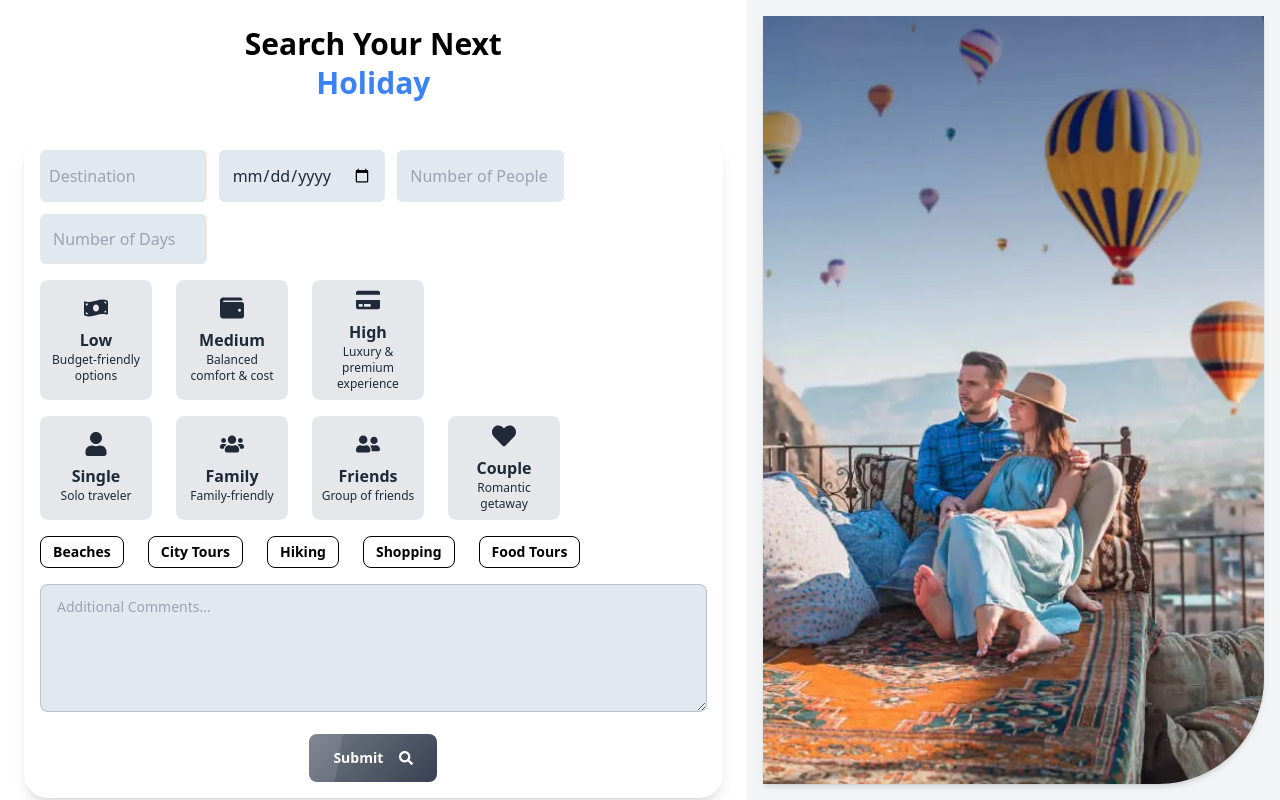
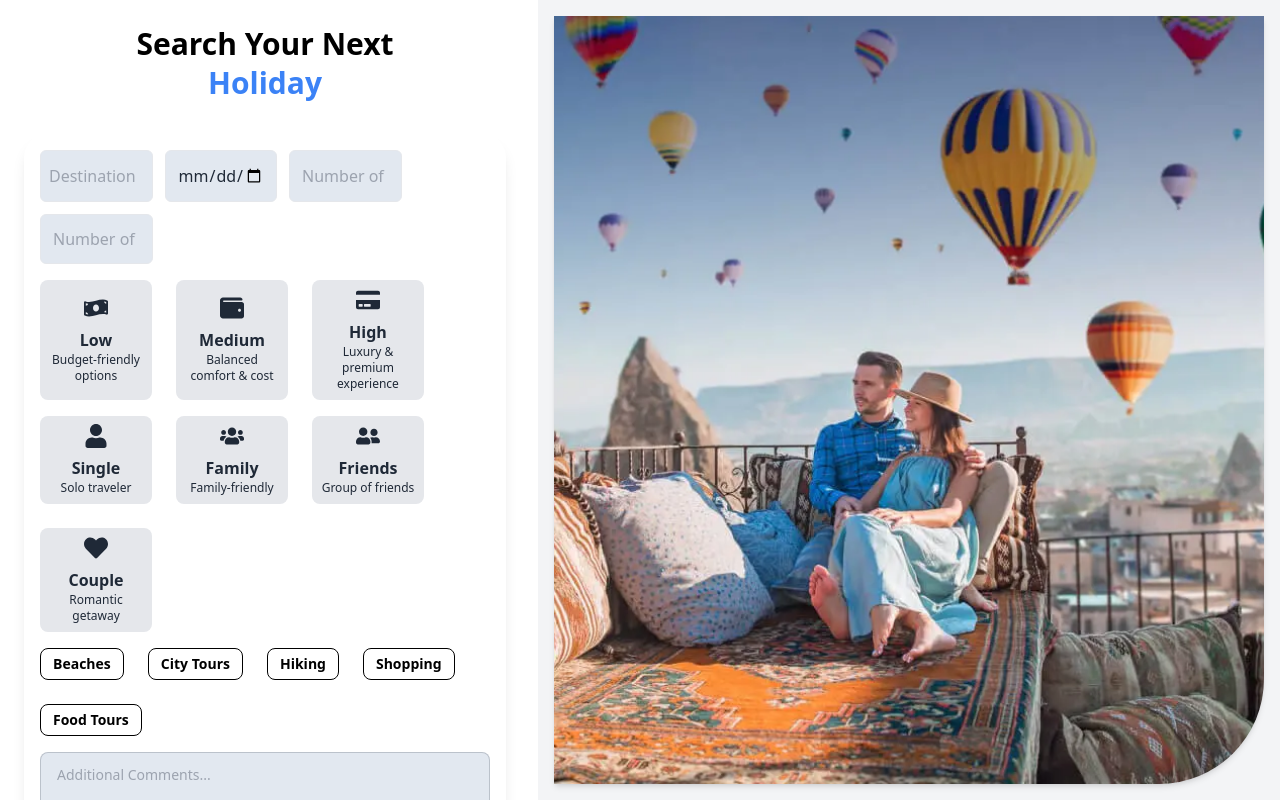
Before and after one commit to muhammedarshadtp/TravelProject-Frontend, a React (Vite) app: page / in a window 1280 px wide. Built offline with nearby package versions, Linux system fonts and the light colour scheme.

Commit message:
feat: ui littl ebit modified

```diff
--- a/src/Components/Input.jsx
+++ b/src/Components/Input.jsx
@@ -82,10 +82,10 @@ const Input = () => {
   };
 
   return (
-    <div className="h-screen w-screen bg-white overflow-y-auto">
-      <div className="flex flex-col md:flex-row h-full">
-        {/* Left Side - Query Form */}
-        <div className="md:w-7/12 p-6 relative">
+    <div className="h-screen w-screen bg-white overflow-hidden">
+      <div className="flex flex-col md:flex-row h-full gap-x-2">
+        {/* Left Side - Query Form (Smaller Width & Scroll Enabled) */}
+        <div className="md:w-5/12 p-6 relative overflow-y-auto max-h-screen">
           <h2 className="text-[40px] md:text-[30px] leading-[1.3] font-bold text-black text-center mb-8">
             Search Your Next <br />
             <span className="text-blue-500">Holiday</span>
@@ -198,13 +198,12 @@ const Input = () => {
             </div>
           </div>
           {/* Home Image on the Left Side */}
-          <div className="mt-8">
+          {/* <div className="mt-8">
             <img src={home2} alt="home2" className="w-full object-cover shadow-md" />
-          </div>
+          </div> */}
         </div>
         {/* Right Side - Itinerary or Placeholder Image (Scrollable) */}
-        <div className="md:w-5/12 bg-gray-100 p-4 overflow-y-auto max-h-screen">
-
+        <div className="md:w-7/12 bg-gray-100 p-4 overflow-y-auto h-screen">
           {resData ? (
             <ItineraryRenderer responseData={resData} />
           ) : (
```
